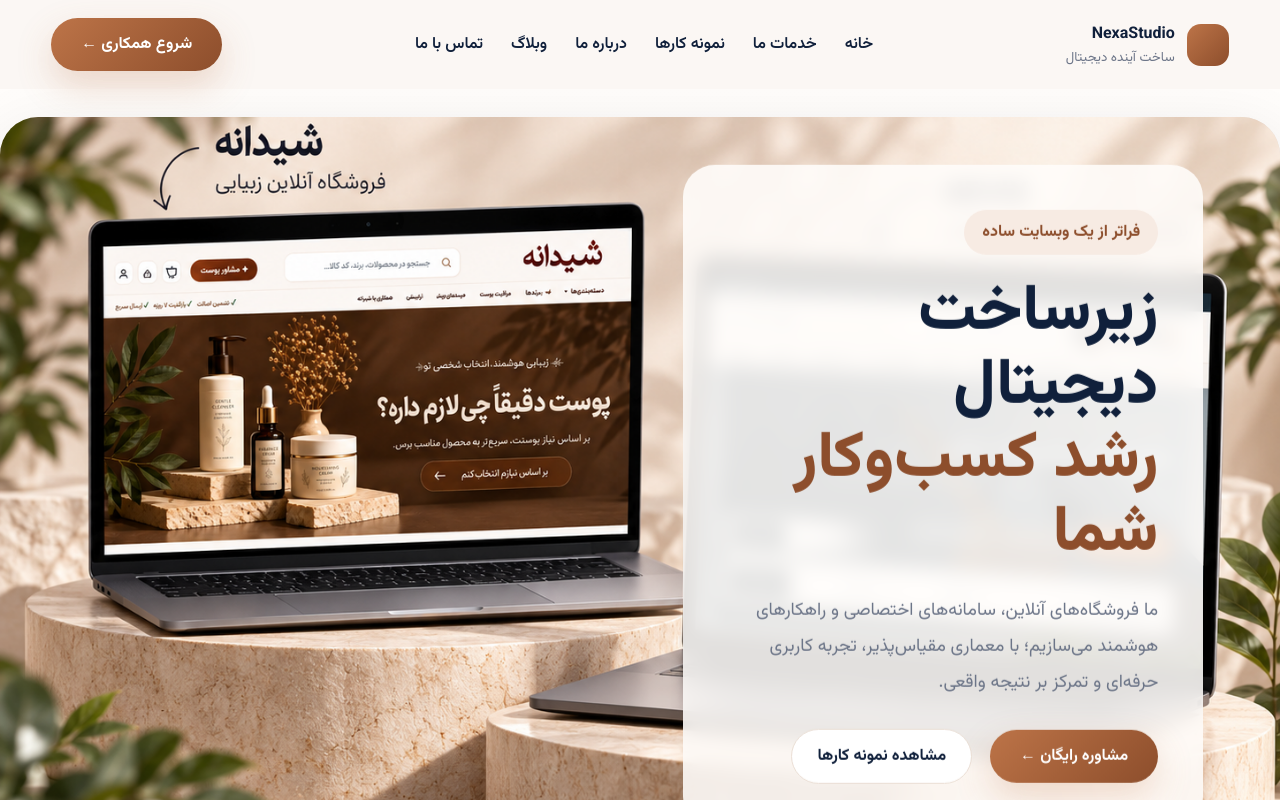
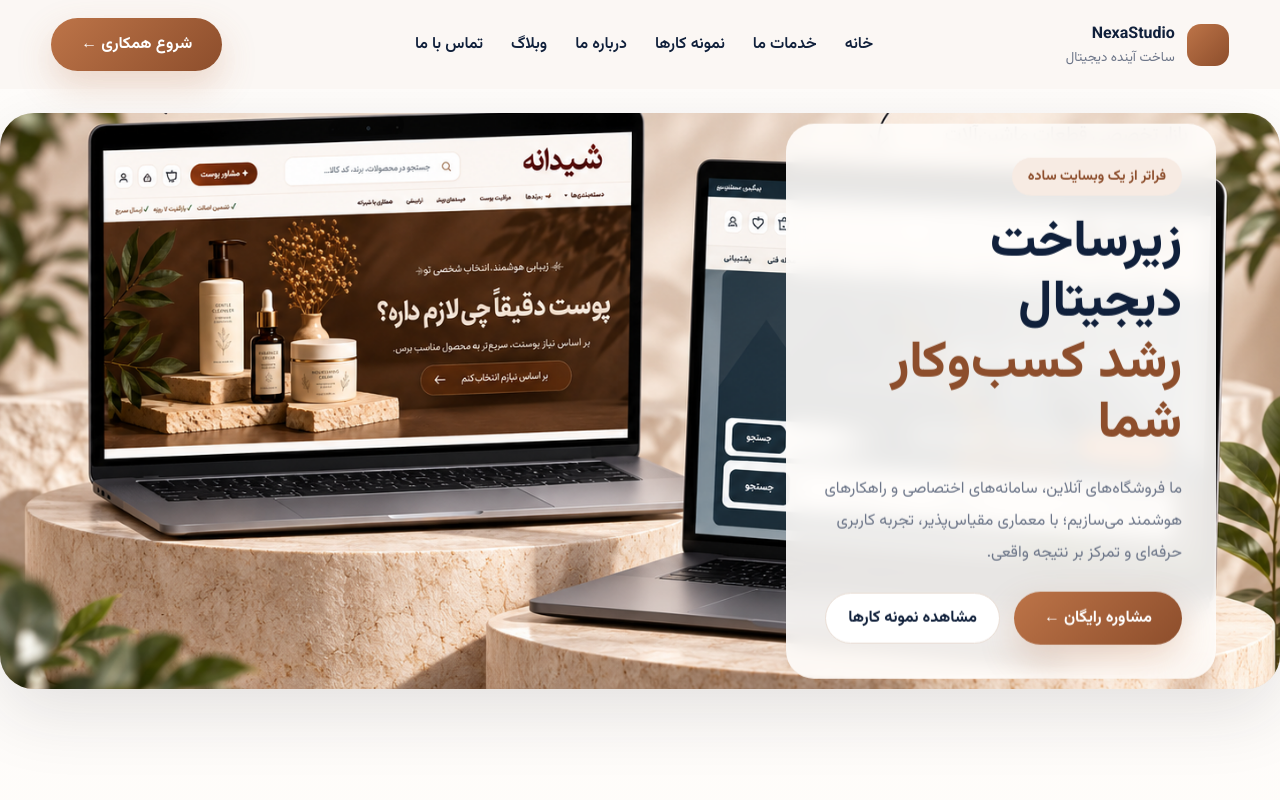
Before and after one commit to zohreksh/smartpilot, a Nuxt app: page / in a window 1280 px wide. Shown: the top 800 px of the page. Built offline with nearby package versions, Linux system fonts and the light colour scheme.

Commit message:
refine hero desktop proportions

```diff
--- a/assets/css/main.css
+++ b/assets/css/main.css
@@ -3,6 +3,6 @@
 *{box-sizing:border-box}html{scroll-behavior:smooth}body{margin:0;direction:rtl;font-family:Vazirmatn,sans-serif;background:linear-gradient(180deg,#fffdfb,#fbf7f3);color:var(--text)}a{text-decoration:none;color:inherit}.container{width:min(1240px,92%);margin:auto}.landing-page{overflow:hidden}
 .site-header{position:sticky;top:0;z-index:30;padding:18px 0;background:rgba(251,247,243,.9);backdrop-filter:blur(18px)}.header-inner{display:flex;align-items:center;justify-content:space-between;gap:28px}.header-nav{display:flex;gap:28px;align-items:center}.header-nav a{font-weight:600}.brand-mark{display:flex;align-items:center;gap:12px}.brand-icon{width:42px;height:42px;border-radius:14px;background:linear-gradient(135deg,var(--accent),var(--accent-dark))}.brand-copy{display:flex;flex-direction:column}.brand-copy small{color:var(--muted)}
 .header-button,.button-primary{display:inline-flex;align-items:center;justify-content:center;background:linear-gradient(135deg,var(--accent),var(--accent-dark));color:#fff;border-radius:999px;padding:14px 30px;font-weight:700;box-shadow:0 15px 35px rgba(189,116,72,.25)}
-.hero-section{padding:28px 0}.hero-showcase{position:relative;min-height:760px;overflow:hidden;border-radius:38px;background:#eaded5;box-shadow:var(--shadow)}.hero-background{position:absolute;inset:0;width:100%;height:100%;object-fit:cover}.hero-overlay{position:absolute;right:6%;top:50%;transform:translateY(-50%);width:min(520px,42%);background:rgba(255,253,251,.88);padding:45px;border-radius:32px;backdrop-filter:blur(10px)}.hero-badge{display:inline-flex;padding:10px 18px;border-radius:999px;background:#f7ebe3;color:var(--accent-dark);font-weight:700}.hero-overlay h1{font-size:clamp(42px,5vw,72px);line-height:1.15;margin:22px 0;font-weight:800}.hero-overlay h1 span{color:var(--accent-dark)}.hero-overlay p{color:var(--muted);line-height:2;font-size:18px}.hero-actions{display:flex;gap:18px;align-items:center;margin-top:28px}.button-secondary{padding:14px 25px;border:1px solid var(--line);border-radius:999px;background:#fff;font-weight:700}
+.hero-section{padding:24px 0}.hero-showcase{position:relative;height:min(620px,72vh);min-height:560px;overflow:hidden;border-radius:34px;background:#eaded5;box-shadow:var(--shadow)}.hero-background{position:absolute;inset:0;width:100%;height:100%;object-fit:cover}.hero-overlay{position:absolute;right:5%;top:50%;transform:translateY(-50%);width:min(430px,38%);background:rgba(255,253,251,.9);padding:34px;border-radius:28px;backdrop-filter:blur(10px)}.hero-badge{display:inline-flex;padding:8px 16px;border-radius:999px;background:#f7ebe3;color:var(--accent-dark);font-weight:700;font-size:14px}.hero-overlay h1{font-size:clamp(36px,4vw,58px);line-height:1.18;margin:18px 0;font-weight:800}.hero-overlay h1 span{color:var(--accent-dark)}.hero-overlay p{color:var(--muted);line-height:2;font-size:16px}.hero-actions{display:flex;gap:14px;align-items:center;margin-top:22px}.button-secondary{padding:12px 22px;border:1px solid var(--line);border-radius:999px;background:#fff;font-weight:700}
 .section{padding:90px 0}.section h2,.section-title{font-size:clamp(30px,3vw,46px);text-align:center;font-weight:800;margin-bottom:40px}.service-grid,.why-grid{display:grid;grid-template-columns:repeat(4,1fr);gap:22px}.service-card,.why-card,.team-member{background:#fff;border:1px solid var(--line);border-radius:28px;padding:30px;box-shadow:var(--shadow)}.projects-grid{display:grid;gap:35px}.project-card{border-radius:34px;padding:35px;display:grid;grid-template-columns:1fr 1fr;gap:35px;border:1px solid var(--line);background:#fff;box-shadow:var(--shadow)}.project-card img{width:100%;height:430px;object-fit:cover;border-radius:24px}.team-grid{display:grid;grid-template-columns:repeat(2,1fr);gap:30px}.contact-panel{margin:50px auto;padding:65px;border-radius:36px;background:linear-gradient(135deg,#1d2c48,#101c32);color:#fff}.site-footer{background:#101c32;color:#fff;padding:55px 0}
-@media(max-width:1100px){.hero-showcase{min-height:680px}.hero-overlay{width:80%;right:10%}.project-card,.service-grid,.why-grid,.team-grid{grid-template-columns:1fr}.header-inner{flex-direction:column}}
+@media(max-width:1100px){.hero-showcase{height:680px}.hero-overlay{width:80%;right:10%}.project-card,.service-grid,.why-grid,.team-grid{grid-template-columns:1fr}.header-inner{flex-direction:column}}
```
